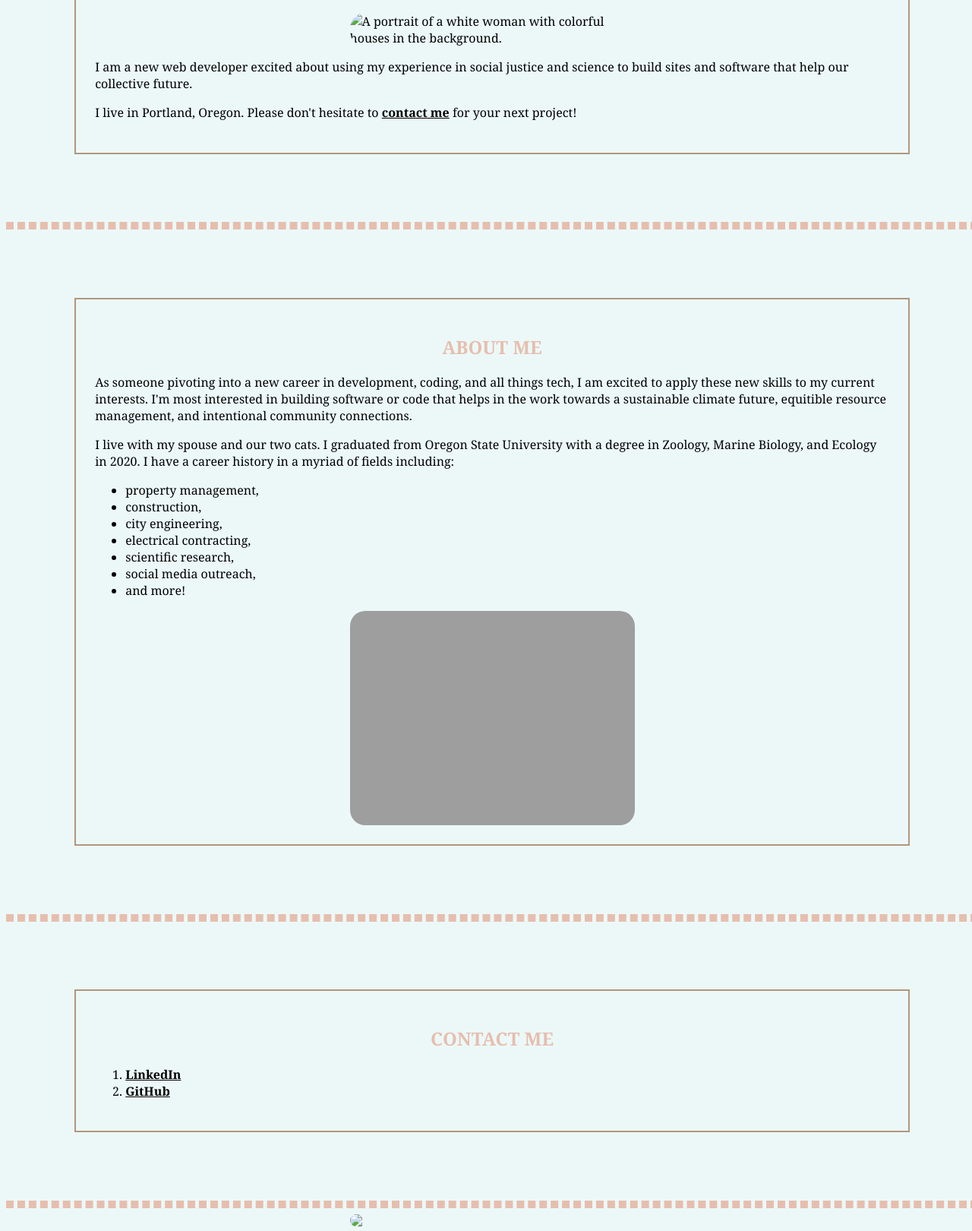
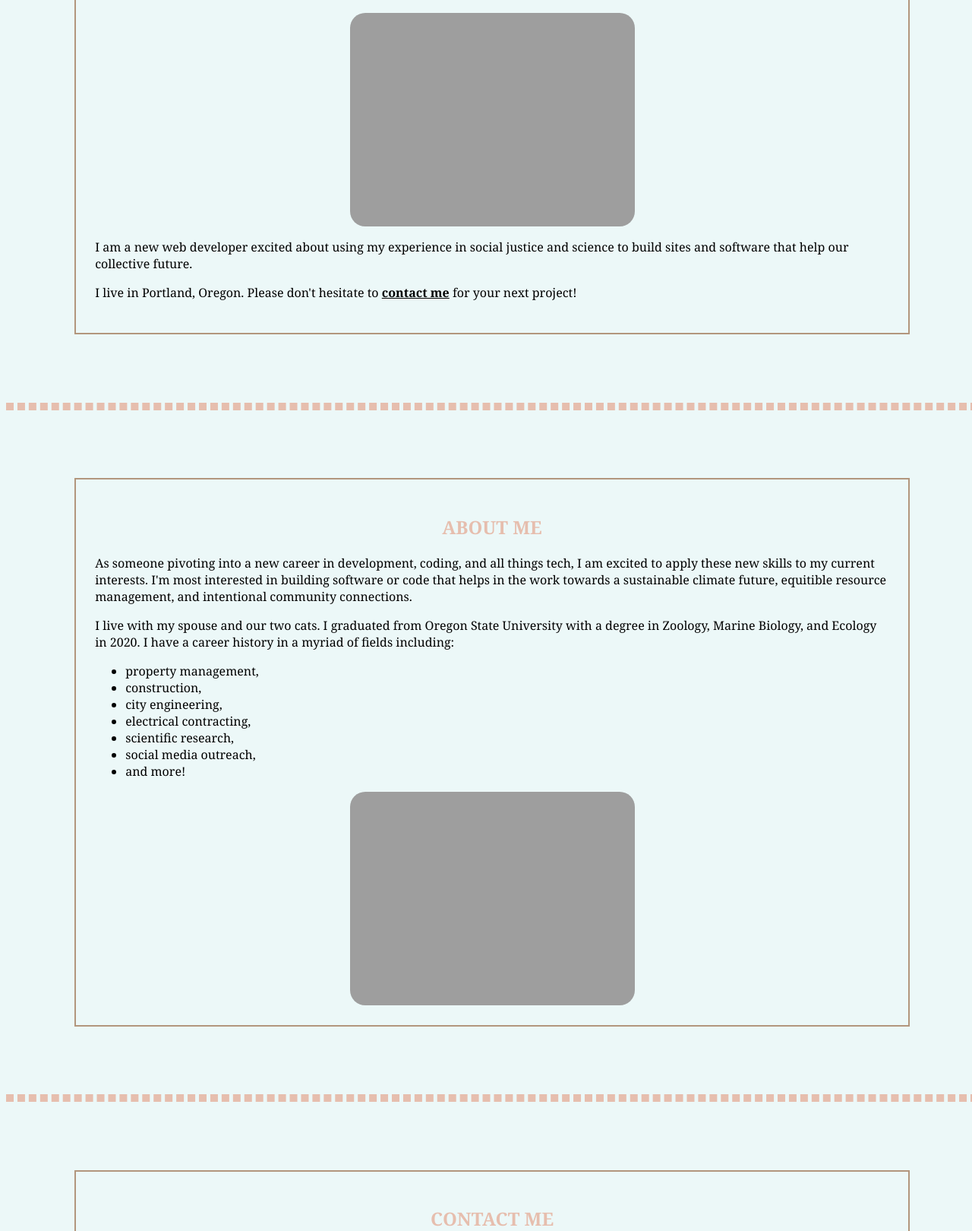
Before and after one commit to macadamsch/portfolio, a plain HTML site: page index.html in a window 1280 px wide. Shown: the part 280-1900 px from the top of the page at 76% size. Drawn offline with Linux system fonts and the light colour scheme; the site is published under a folder, as on GitHub Pages, so addresses that start at the root find nothing.

Commit message:
Fixed image src references

```diff
--- a/index.html
+++ b/index.html
@@ -20,7 +20,7 @@
     <div class="box">
   <article id="intro">
 <header>    <h2>Hi! I'm Chantelle</h2>
-    <img class= "round center" src="/images/me.jpg" alt="A portrait of a white woman with colorful houses in the background." width=375px></header>
+    <img class= "round center" src="images/me.jpg" alt="A portrait of a white woman with colorful houses in the background." width=375px></header>
   <p>I am a new web developer excited about using my experience in social justice and science to build sites and software that help our collective future.</p>
   <p>I live in Portland, Oregon. Please don't hesitate to <a href="#contact-me">contact me</a> for your next project!</p>
   </article>
@@ -59,7 +59,7 @@
 
 <hr> <!-- horizontal line -->
     <footer>
-      <div><img class="center round" src="/images/rocky-tide.jpg" width=375px></div>
+      <div><img class="center round" src="images/rocky-tide.jpg" width=375px></div>
     <p align=center>Copyright 2022 Chantelle MacAdams</p>
     </footer>
 
```
